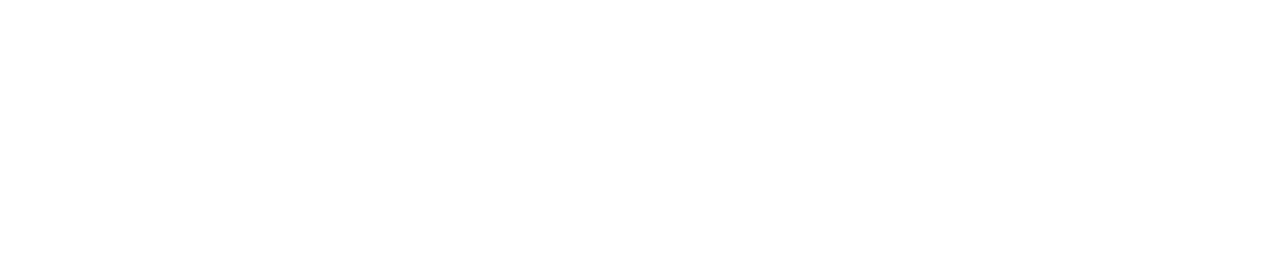
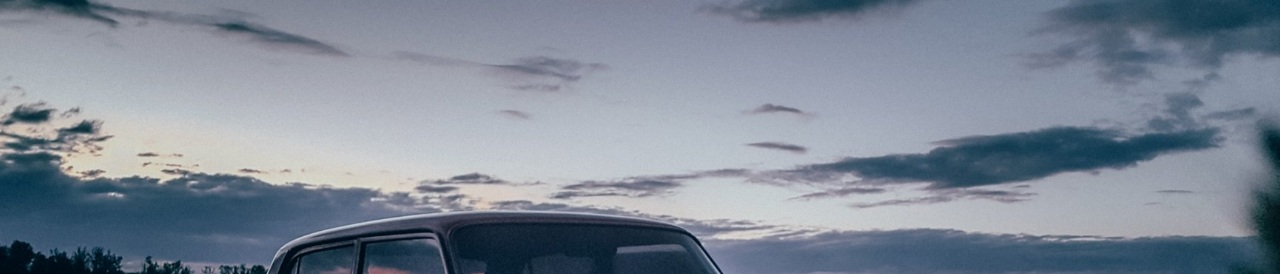
Before and after one commit to mateykaa/weblab3.github.io, a plain HTML site: page auth.html in a window 1280 px wide. Shown: the top 274 px of the page. Drawn offline with Linux system fonts and the light colour scheme.

Commit message:
Add files via upload

```diff
--- a/style.css
+++ b/style.css
@@ -1,7 +1,7 @@
 body {
     margin: 0;
     padding: 0;
-    background-image: url(/lab3/images/image.jpg);
+    background-image: url(images/image.jpg);
     background-size: cover;
     background-position: center;
     display: flex;
```
